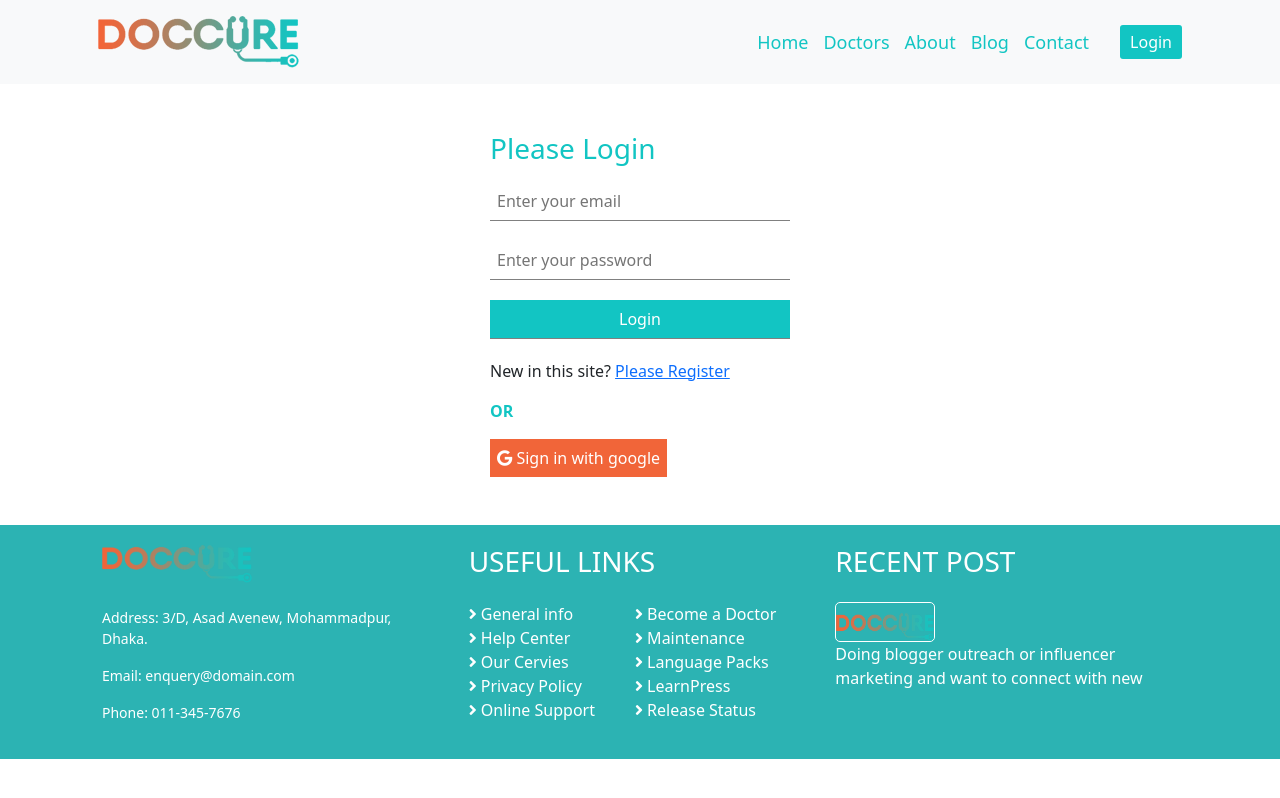
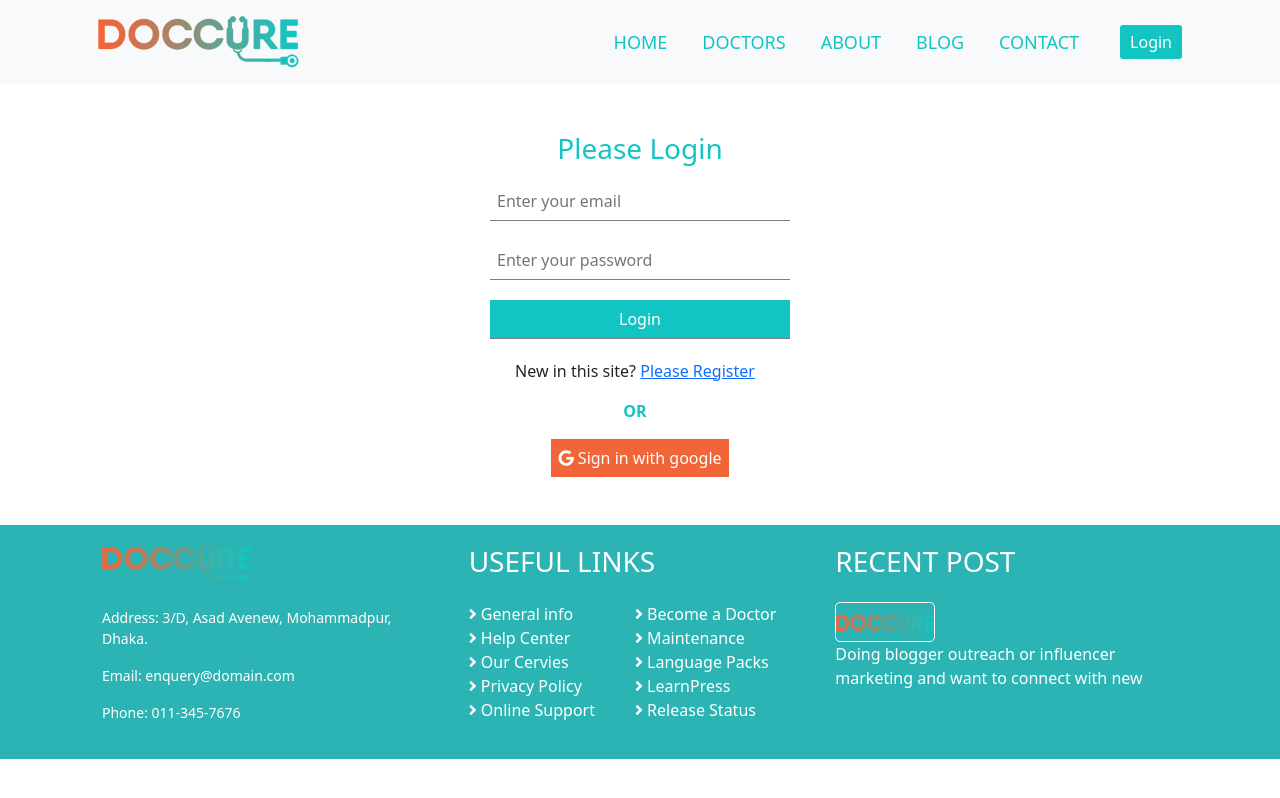
Before and after one commit to ruhulamin77/find-doctor, a React (Create React App) app: page /login in a window 1280 px wide. Built offline with nearby package versions, Linux system fonts and the light colour scheme; no server answers.

Commit message:
ui updated

```diff
--- a/src/components/Doctor/Doctor.css
+++ b/src/components/Doctor/Doctor.css
@@ -13,6 +13,7 @@
   color: white;
   padding: 5px 10px;
   transition: 0.2s;
+  border-radius: 5px;
 }
 .single-doctor .btn-book:hover {
   background-color: #f16539;
--- a/src/components/Doctor/Doctor.js
+++ b/src/components/Doctor/Doctor.js
@@ -1,31 +1,25 @@
-import React from 'react';
-import './Doctor.css'
-import { Card, Col } from 'react-bootstrap';
-import { Link } from 'react-router-dom';
-
+import React from "react";
+import "./Doctor.css";
+import { Card, Col } from "react-bootstrap";
+import { Link } from "react-router-dom";
 
 const Doctor = (props) => {
-    const { name, description, img, id } = props.doctor
+  const { name, description, img, id } = props.doctor;
   return (
     <div>
       <Col className="single-doctor g-5">
-                <Card className="p-2">
-                    <Card.Img variant="top border img" src={img} />
+        <Card className="">
+          <Card.Img variant="top img mb-2" src={img} />
           <Card.Body>
             <Card.Title>{name}</Card.Title>
-                        <Card.Text>
-                            {description}
-                        </Card.Text>
+            <Card.Text>{description}</Card.Text>
             <Link to={`/booking/${id}`}>
-                            <button className="btn-book" >BOOK NOW</button>
+              <button className="btn-book">BOOK NOW</button>
             </Link>
           </Card.Body>
         </Card>
       </Col>
     </div>
-
-
-
   );
 };
 
--- a/src/components/Header/Header.css
+++ b/src/components/Header/Header.css
@@ -4,9 +4,15 @@
   font-weight: 400;
   text-decoration: none;
   margin-right: 15px;
+  text-transform: uppercase;
+  padding: 5px 10px;
+  font-weight: 500;
+  border-radius: 3px;
+  transition: 0.3s;
 }
 .menu-item:hover {
-  color: #f16539;
+  color: #fff;
+  background-color: #12c5c3;
 }
 .user-name {
   font-weight: bold;
--- a/src/components/Header/Header.js
+++ b/src/components/Header/Header.js
@@ -21,7 +21,7 @@ const Header = () => {
             <NavLink
               className="Nav_link menu-item"
               activeClassName="activeRoute"
-              activeStyle={{ color: "#f16539" }}
+              activeStyle={{ color: "#fff", backgroundColor: "#12c5c3" }}
               as={Link}
               to="/home"
             >
@@ -30,7 +30,7 @@ const Header = () => {
             <NavLink
               className="Nav_link menu-item"
               activeClassName="activeRoute"
-              activeStyle={{ color: "#f16539" }}
+              activeStyle={{ color: "#fff", backgroundColor: "#12c5c3" }}
               as={Link}
               to="/doctors"
             >
@@ -39,7 +39,7 @@ const Header = () => {
             <NavLink
               className="Nav_link menu-item"
               activeClassName="activeRoute"
-              activeStyle={{ color: "#f16539" }}
+              activeStyle={{ color: "#fff", backgroundColor: "#12c5c3" }}
               as={Link}
               to="/about"
             >
@@ -48,7 +48,7 @@ const Header = () => {
             <NavLink
               className="Nav_link menu-item"
               activeClassName="activeRoute"
-              activeStyle={{ color: "#f16539" }}
+              activeStyle={{ color: "#fff", backgroundColor: "#12c5c3" }}
               as={Link}
               to="/blog"
             >
@@ -57,7 +57,7 @@ const Header = () => {
             <NavLink
               className="Nav_link menu-item"
               activeClassName="activeRoute"
-              activeStyle={{ color: "#f16539" }}
+              activeStyle={{ color: "#fff", backgroundColor: "#12c5c3" }}
               as={Link}
               to="/contact"
             >
--- a/src/components/Specialists/Specialists.js
+++ b/src/components/Specialists/Specialists.js
@@ -1,21 +1,20 @@
-import React from 'react';
-import { Card, Col } from 'react-bootstrap';
-import './Specialists.css'
-
+import React from "react";
+import { Card, Col } from "react-bootstrap";
+import "./Specialists.css";
 
 const Specialists = (props) => {
-    const { name, description, img } = props.special
+  const { name, description, img } = props.special;
   return (
     <div>
       <Col className="specialists">
         <Card className="p-2 specialists-card">
-                    <Card.Img variant="top border img" src={img} />
+          <Card.Img variant="top  img" src={img} />
           <Card.Body>
             <b className="card-name">{name}</b>
             <Card.Text className="card-text">
               {description.slice(0, 90)}
             </Card.Text>
-                        <button className="btn-specialists" >View More</button>
+            <button className="btn-specialists">View More</button>
           </Card.Body>
         </Card>
       </Col>
--- a/src/pages/Contact/Contact.css
+++ b/src/pages/Contact/Contact.css
@@ -14,8 +14,9 @@
   background-color: #12c5c3;
   border: 0;
   color: white;
-  padding: 5px 10px;
+  padding: 10px 20px;
   transition: 0.2s;
+  border-radius: 5px;
 }
 .btn-book:hover {
   background-color: #f16539;
--- a/src/pages/Contact/Contact.js
+++ b/src/pages/Contact/Contact.js
@@ -9,10 +9,10 @@ const Contact = () => {
       <Container>
         <div className="contact-container row mx-3 my-5">
           <h3 className="choose-text mt-5">CONTACT US</h3>
-          <div className="contact-img col-md-3">
+          <div className="contact-img col-12 col-sm-12 col-md-12 col-lg-6">
             <img src={contactImg} alt="" />
           </div>
-          <div className="contact-form col-md-7 my-5">
+          <div className="contact-form col-12 col-sm-12 col-md-12 col-lg-6 my-5">
             <Form className="">
               <Form.Group
                 className="mb-3"
--- a/src/pages/Login/Login.css
+++ b/src/pages/Login/Login.css
@@ -1,6 +1,12 @@
 .login-container {
   display: flex;
   justify-content: center;
+}
+.login-main {
+  display: flex;
+  justify-content: center;
+  align-items: center;
+  flex-direction: column;
 }
 .login-text {
   color: #12c5c3;
--- a/src/pages/Login/Login.js
+++ b/src/pages/Login/Login.js
@@ -1,29 +1,54 @@
-import React from 'react';
-import './Login.css'
-import { Link } from 'react-router-dom';
-import useAuth from '../../hooks/useAuth';
+import React from "react";
+import "./Login.css";
+import { Link } from "react-router-dom";
+import useAuth from "../../hooks/useAuth";
 
 const Login = () => {
-    const { signInUsingGoogle, handleEmailChange, handlePasswordChange, error,
-        successLogin, handleLoginUsingEmailAndPassword } = useAuth();
+  const {
+    signInUsingGoogle,
+    handleEmailChange,
+    handlePasswordChange,
+    error,
+    successLogin,
+    handleLoginUsingEmailAndPassword,
+  } = useAuth();
   return (
     <div className="login-container my-5">
-            <div>
+      <div className="login-main">
         <h3 className=" mb-3 login-text">Please Login</h3>
-                <form onSubmit={handleLoginUsingEmailAndPassword} className="login-form">
-                    <input onBlur={handleEmailChange} type="email" name="" id="" placeholder="Enter your email" required />
-                    <input onBlur={handlePasswordChange} type="password" name="" id="" placeholder="Enter your password" required />
+        <form
+          onSubmit={handleLoginUsingEmailAndPassword}
+          className="login-form"
+        >
+          <input
+            onBlur={handleEmailChange}
+            type="email"
+            name=""
+            id=""
+            placeholder="Enter your email"
+            required
+          />
+          <input
+            onBlur={handlePasswordChange}
+            type="password"
+            name=""
+            id=""
+            placeholder="Enter your password"
+            required
+          />
           <input type="submit" className="btn-form" value="Login" />
           {error && <p className="text-danger">{error}</p>}
           {successLogin && <p className="text-success">{successLogin}</p>}
-                    <p>New in this site? <Link to="/register">Please Register</Link></p>
         </form>
+        <p>
+          New in this site? <Link to="/register">Please Register</Link>
+        </p>
         <p className="or">OR</p>
-                <button onClick={signInUsingGoogle} className="btn-google"><i className="fab fa-google"></i> Sign in with google</button>
-
+        <button onClick={signInUsingGoogle} className="btn-google">
+          <i className="fab fa-google"></i> Sign in with google
+        </button>
       </div>
     </div>
-
   );
 };
 
--- a/src/pages/Register/Register.js
+++ b/src/pages/Register/Register.js
@@ -17,7 +17,7 @@ const Register = () => {
   return (
     <Container>
       <div className="register-container my-5">
-        <div>
+        <div className="login-main">
           <h3 className="login-text mb-3">Please Register</h3>
           <form onSubmit={handleRegistration} className="register-form">
             <input
```
Lines whose indentation alone changed are shown as unchanged.
